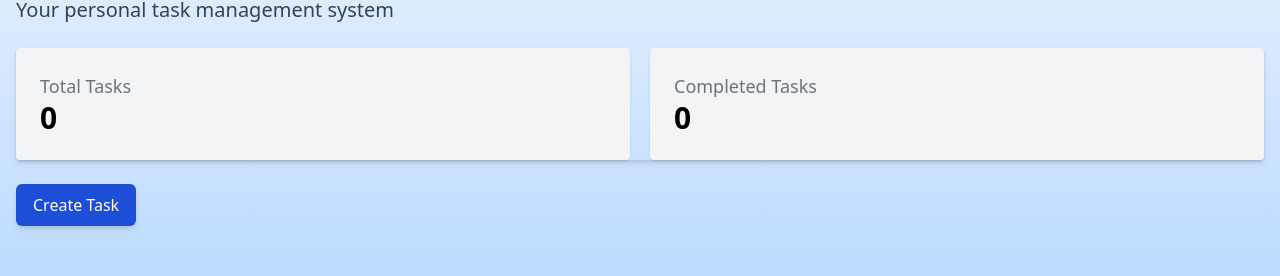
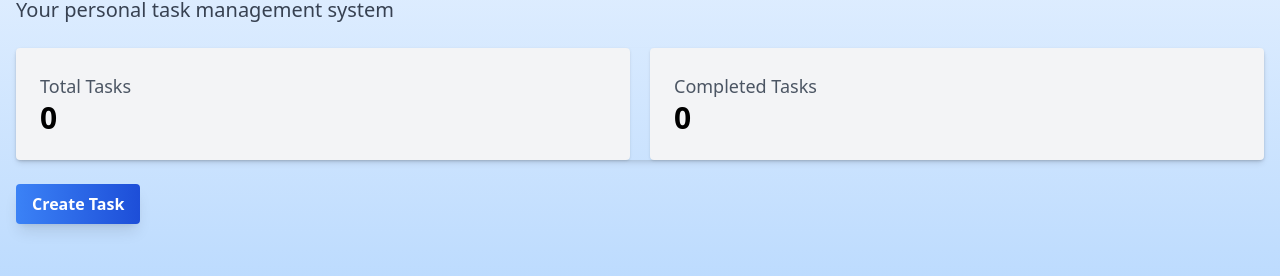
Before and after one commit to Carinepl/My-Plan-it, a React (Vite) app: page / in a window 1280 px wide. Shown: the part 160-436 px from the top of the page. Built offline with nearby package versions, Linux system fonts and the light colour scheme; no server answers.

Commit message:
estilizando

```diff
--- a/src/pages/HomePage.tsx
+++ b/src/pages/HomePage.tsx
@@ -1,28 +1,38 @@
 import { Link } from "react-router-dom"
-import { Button } from "../components/common/Button"
 import { MainTitle } from "../components/common/MainTitle"
 import { useTaskContext } from "../context/useTaskContext"
 import { TaskModel, TaskStatus } from "../model/TaskModel"
+import { useNavigate } from "react-router-dom"
 
 export const HomePage: React.FC = () => {
     const { tasks } = useTaskContext()
+    const navigate = useNavigate();
 
-    const completedTasks = tasks.filter((task:TaskModel) => task.getStatus() === TaskStatus.DONE)
+    const completedTasks = tasks.filter((task: TaskModel) => task.getStatus() === TaskStatus.DONE)
 
     return (
         <div className="space-y-6">
             <MainTitle title="Welcome to PlanIt" />
             <p className="text-xl text-gray-700">Your personal task management system</p>
             <div className="grid grid-cols-1 md:grid-cols-2 gap-5 shadow-md rounded">
-                <StartCard title="Total Tasks" value={tasks.length} />
-                <StartCard title="Completed Tasks" value={completedTasks.length} />
+                <StartCard
+                    title="Total Tasks"
+                    value={tasks.length}
+                    onClick={() => navigate("/tasks")}
+                />
+                <StartCard
+                    title="Completed Tasks"
+                    value={completedTasks.length}
+                    onClick={() => navigate("/completed-tasks")}
+                />
             </div>
 
             <div className="mt-6">
                 <Link to="/create">
-                    <Button variant="primary">
+                    <button className="bg-gradient-to-r from-blue-500 to-blue-700 hover:from-blue-700 hover:to-blue-500 text-white font-semibold py-2 px-4 rounded shadow-lg transition duration-300">
                         Create Task
-                    </Button>
+                    </button>
+
                 </Link>
             </div>
 
@@ -34,10 +44,10 @@ interface StartCardProps {
     title: string
     value: number
 }
-const StartCard: React.FC<StartCardProps> = ({ title, value }) => {
+const StartCard: React.FC<StartCardProps & { onClick?: () => void }> = ({ title, value, onClick }) => {
     return (
-        <div className="bg-gray-100 p-6 rounded shadow">
-            <h2 className="text-lg font-semi-bold text-gray-500">{title}</h2>
+        <div onClick={onClick} className="bg-gray-100 p-6 rounded shadow cursor-pointer">
+            <h2 className="text-lg font-semi-bold text-gray-600">{title}</h2>
             <p className="text-3xl font-bold text-black">{value}</p>
         </div>
     )
```
